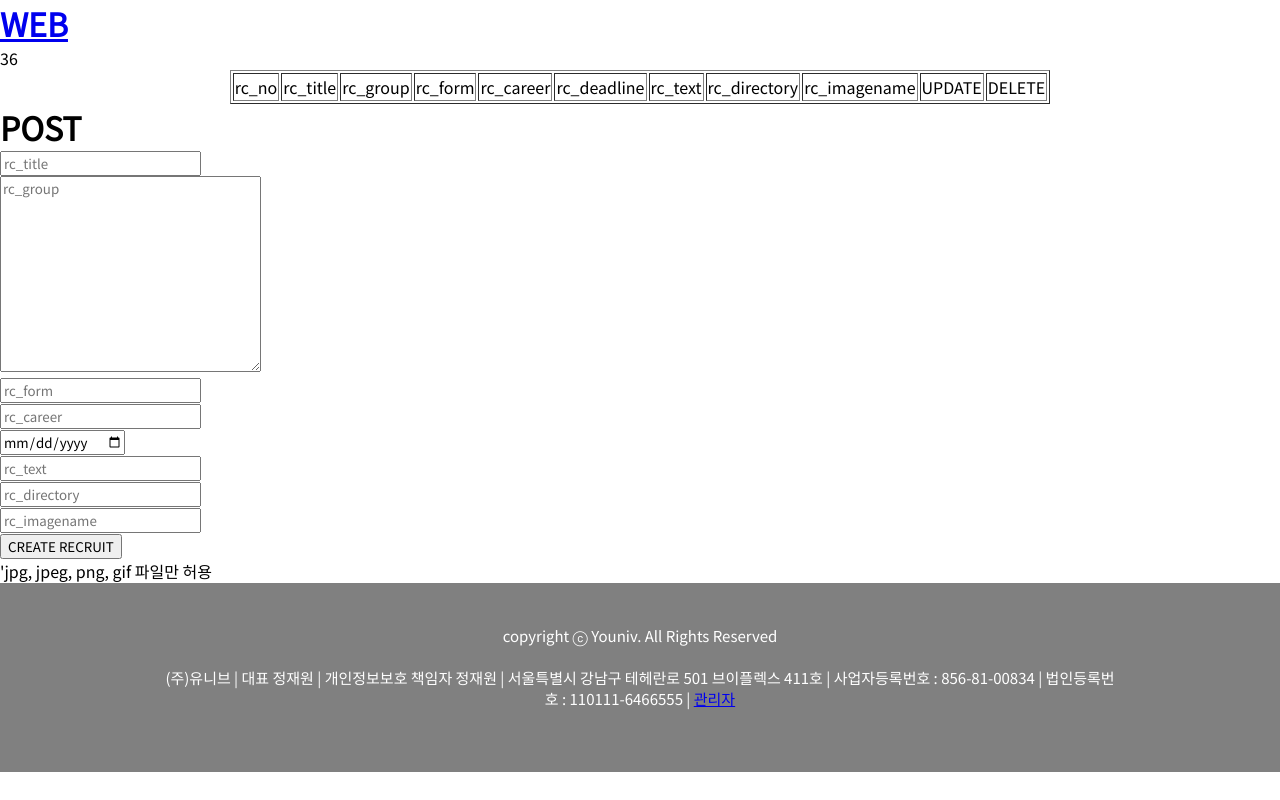
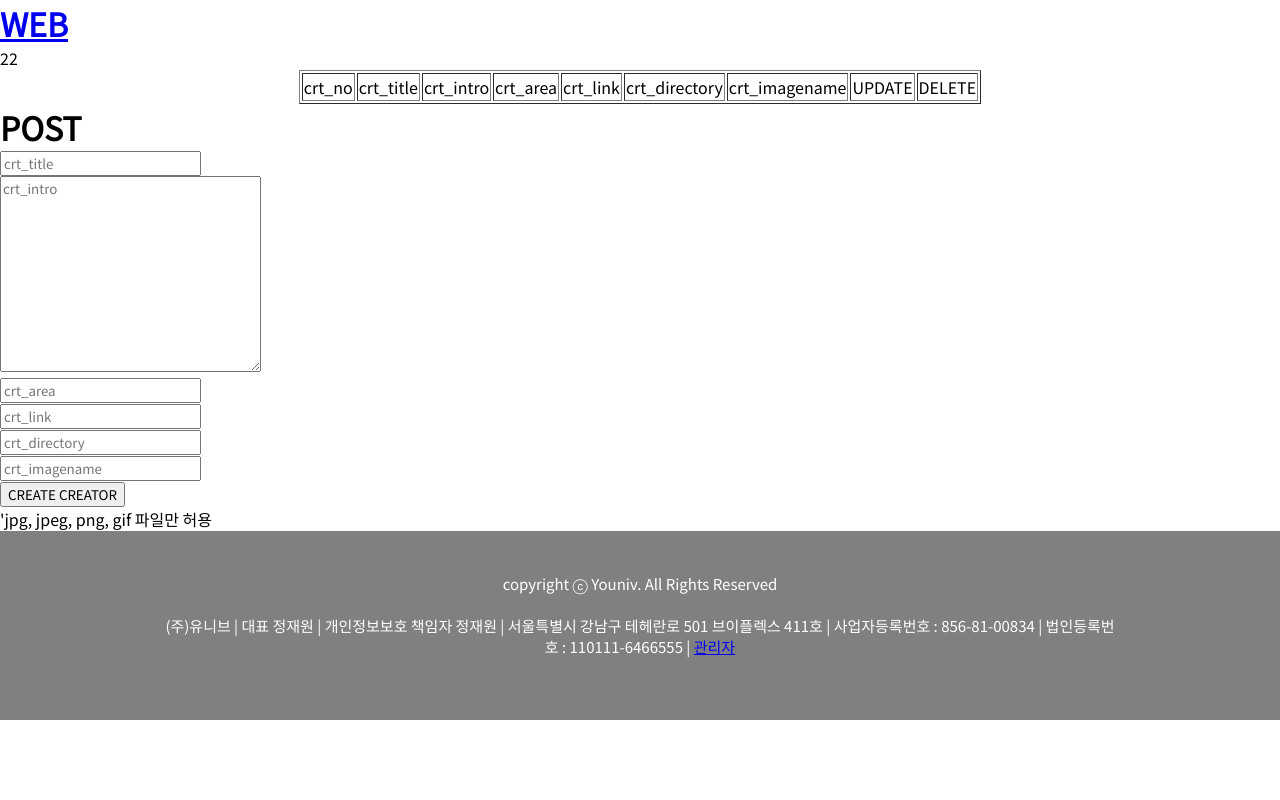
Before and after one commit to d5br5/WEB_youniv.video, a PHP site: page /adminpages/creator/admin_creator.php in a window 1280 px wide. Run offline with PHP 8.4, Linux system fonts and the light colour scheme; data that the repository does not hold is empty; some libraries are stand-ins or nearby versions.

Commit message:
게시판 연동

```diff
--- a/adminpages/creator/admin_creator.php
+++ b/adminpages/creator/admin_creator.php
@@ -1,54 +1,48 @@
 <?php
     require("../../setting/admin_info.php");
     include("../../setting/dbconn.php");
-
-
   ?>
 
 
     <?php require("../../view/top.php");?>
 
-    <a href="admin_recruit.php">
+    <a href="admin_creator.php">
         <h1>WEB</h1>
     </a>
-<?php  echo "36";?>
+<?php  echo "22";?>
     <table border="1">
         <tr>
-            <td>rc_no</td><td>rc_title</td><td>rc_group</td><td>rc_form</td><td>rc_career</td>
-            <td>rc_deadline</td><td>rc_text</td><td>rc_directory</td><td>rc_imagename</td><td>UPDATE</td><td>DELETE</td>
+            <td>crt_no</td><td>crt_title</td><td>crt_intro</td><td>crt_area</td><td>crt_link</td>
+            <td>crt_directory</td><td>crt_imagename</td><td>UPDATE</td><td>DELETE</td>
         </tr>
         <?php
-            $sql='select * from recruit order by rc_no desc;';
+            $sql='select * from creator order by crt_no desc;';
             $result= mysqli_query($conn, $sql);
 
 //$row에는 DB테이블에 저장된 정보가 한줄씩 배열
 
         while($row=mysqli_fetch_array($result)){
-            $filtered=array('rc_no'=>htmlspecialchars($row['rc_no']),
-                           'rc_title'=>htmlspecialchars($row['rc_title']),
-                           'rc_group'=>htmlspecialchars($row['rc_group']),
-                           'rc_form'=>htmlspecialchars($row['rc_form']),
-                           'rc_career'=>htmlspecialchars($row['rc_career']),
-                           'rc_deadline'=>htmlspecialchars($row['rc_deadline']),
-                           'rc_text'=>htmlspecialchars($row['rc_text']),
-                           'rc_directory'=>htmlspecialchars($row['rc_directory']),
-                           'rc_imagename'=>htmlspecialchars($row['rc_imagename']),
+            $filtered=array('crt_no'=>htmlspecialchars($row['crt_no']),
+                           'crt_title'=>htmlspecialchars($row['crt_title']),
+                           'crt_intro'=>htmlspecialchars($row['crt_intro']),
+                           'crt_area'=>htmlspecialchars($row['crt_area']),
+                           'crt_link'=>htmlspecialchars($row['crt_link']),
+                           'crt_directory'=>htmlspecialchars($row['crt_directory']),
+                           'crt_imagename'=>htmlspecialchars($row['crt_imagename']),
                          )
             ?>
             <tr>
-                <td><?=$filtered['rc_no']?></td>
-                <td><?=$filtered['rc_title']?></td>
-                <td><?=$filtered['rc_group']?></td>
-                <td><?=$filtered['rc_form']?></td>
-                <td><?=$filtered['rc_career']?></td>
-                <td><?=$filtered['rc_deadline']?></td>
-                <td><?=$filtered['rc_text']?></td>
-                <td><?=$filtered['rc_directory']?></td>
-                <td><?=$filtered['rc_imagename']?></td>
-                <td><a href="author.php?rc_no=<?=$filtered['rc_no']?>">UPDATE</a></td>
+                <td><?=$filtered['crt_no']?></td>
+                <td><?=$filtered['crt_title']?></td>
+                <td><?=$filtered['crt_intro']?></td>
+                <td><?=$filtered['crt_area']?></td>
+                <td><?=$filtered['crt_link']?></td>
+                <td><?=$filtered['crt_directory']?></td>
+                <td><?=$filtered['crt_imagename']?></td>
+                <td><a href="admin_creator_process_update.php?crt_no=<?=$filtered['crt_no']?>">UPDATE</a></td>
                 <td>
-                    <form action="admin_recruit_process_delete.php" method="post" onsubmit="if(!confirm('sure?')){return false;}">
-                        <input type="hidden" name="rc_no" value="<?=$filtered['rc_no']?>">
+                    <form action="admin_creator_process_delete.php" method="post" onsubmit="if(!confirm('sure?')){return false;}">
+                        <input type="hidden" name="crt_no" value="<?=$filtered['crt_no']?>">
                         <input type="submit" value="DELETE">
                     </form>
                 </td>
@@ -59,46 +53,42 @@
     </table>
     <?php
 
-$escaped=array('rc_title'=>'','rc_group'=>'','rc_form'=>'','rc_career'=>'','rc_deadline'=>'','rc_text'=>'','rc_directory'=>'','rc_imagename'=>'');
-$button='CREATE RECRUIT';
-$form_action='admin_recruit_process_create.php';
+$escaped=array('crt_title'=>'','crt_intro'=>'','crt_area'=>'','crt_link'=>'','crt_directory'=>'','crt_imagename'=>'');
+$button='CREATE CREATOR';
+$form_action='admin_creator_process_create.php';
 $form_id='';
 
-if(isset($_GET['rc_no'])){
-    $filtered_id=mysqli_real_escape_string($conn, $_GET['rc_no']);
+if(isset($_GET['crt_no'])){
+    $filtered_id=mysqli_real_escape_string($conn, $_GET['crt_no']);
     settype($filtered_id,'integer');
-    $sql="select * from recruit where rc_no={$filtered_id}";
+    $sql="select * from creator where crt_no={$filtered_id}";
     $result= mysqli_query($conn, $sql);
 
     $row=mysqli_fetch_array($result);
-    $escaped['rc_title']=htmlspecialchars($row['rc_title']);
-    $escaped['rc_group']=htmlspecialchars($row['rc_group']);
-    $escaped['rc_form']=htmlspecialchars($row['rc_form']);
-    $escaped['rc_career']=htmlspecialchars($row['rc_career']);
-    $escaped['rc_deadline']=htmlspecialchars($row['rc_deadline']);
-    $escaped['rc_text']=htmlspecialchars($row['rc_text']);
-    $escaped['rc_directory']=htmlspecialchars($row['rc_directory']);
-    $escaped['rc_imagename']=htmlspecialchars($row['rc_imagename']);
+    $escaped['crt_title']=htmlspecialchars($row['crt_title']);
+    $escaped['crt_intro']=htmlspecialchars($row['crt_intro']);
+    $escaped['crt_area']=htmlspecialchars($row['crt_area']);
+    $escaped['crt_link']=htmlspecialchars($row['crt_link']);
+    $escaped['crt_directory']=htmlspecialchars($row['crt_directory']);
+    $escaped['crt_imagename']=htmlspecialchars($row['crt_imagename']);
 
 
 
-    $button='UPDATE RECRUIT';
-    $form_action='admin_recruit_process_update.php';
-    $form_id='<input type="hidden" name="rc_no" value="'.$_GET['rc_no'].'">';
+    $button='UPDATE CREATOR';
+    $form_action='admin_creator_process_update.php';
+    $form_id='<input type="hidden" name="crt_no" value="'.$_GET['crt_no'].'">';
 }
 ?>
 
     <h1>POST</h1>
    <form action="<?=$form_action?>" enctype="multipart/form-data" method="post">
         <?=$form_id?>
-       <p><input type="text" name="rc_title" placeholder="rc_title" value="<?=$escaped['rc_title']?>"></p>
-       <p><textarea name="rc_group" cols="30" rows="10" placeholder="rc_group"><?=$escaped['rc_group']?></textarea></p>
-       <p><input type="text" name="rc_form" placeholder="rc_form" value="<?=$escaped['rc_form']?>"></p>
-       <p><input type="text" name="rc_career" placeholder="rc_career" value="<?=$escaped['rc_career']?>"></p>
-       <p><input type="date" name="rc_deadline" value="<?=$escaped['rc_deadline']?>"></p>
-       <p><input type="text" name="rc_text" placeholder="rc_text" value="<?=$escaped['rc_text']?>"></p>
-       <p><input type="text" name="rc_directory" placeholder="rc_directory" value="<?=$escaped['rc_directory']?>"></p>
-       <p><input type="text" name="rc_imagename" placeholder="rc_imagename" value="<?=$escaped['rc_imagename']?>"></p>
+       <p><input type="text" name="crt_title" placeholder="crt_title" value="<?=$escaped['crt_title']?>"></p>
+       <p><textarea name="crt_intro" cols="30" rows="10" placeholder="crt_intro"><?=$escaped['crt_intro']?></textarea></p>
+       <p><input type="text" name="crt_area" placeholder="crt_area" value="<?=$escaped['crt_area']?>"></p>
+       <p><input type="text" name="crt_link" placeholder="crt_link" value="<?=$escaped['crt_link']?>"></p>
+       <p><input type="text" name="crt_directory" placeholder="crt_directory" value="<?=$escaped['crt_directory']?>"></p>
+       <p><input type="text" name="crt_imagename" placeholder="crt_imagename" value="<?=$escaped['crt_imagename']?>"></p>
       <?php //<input type="file" name="myfile"> ?>
         <p><input type="submit" value="<?=$button?>"></p>
    </form>
--- a/adminpages/recruit/admin_recruit.php
+++ b/adminpages/recruit/admin_recruit.php
@@ -1,8 +1,6 @@
 <?php
     require("../../setting/admin_info.php");
     include("../../setting/dbconn.php");
-
-
   ?>
 
 
@@ -45,7 +43,7 @@
                 <td><?=$filtered['rc_text']?></td>
                 <td><?=$filtered['rc_directory']?></td>
                 <td><?=$filtered['rc_imagename']?></td>
-                <td><a href="author.php?rc_no=<?=$filtered['rc_no']?>">UPDATE</a></td>
+                <td><a href="admin_recruit_process_update.php?rc_no=<?=$filtered['rc_no']?>">UPDATE</a></td>
                 <td>
                     <form action="admin_recruit_process_delete.php" method="post" onsubmit="if(!confirm('sure?')){return false;}">
                         <input type="hidden" name="rc_no" value="<?=$filtered['rc_no']?>">
--- a/setting/admin_info.php
+++ b/setting/admin_info.php
@@ -2,15 +2,24 @@
   $mysql_host="localhost";
 
  //$mysql_user="d5br5test";
+ //서버
+
   $mysql_user="root";
+  //집, 회사
+
   //$mysql_password="ehgudtest9838!";
+  //서버
+
   //$mysql_db="d5br5test";
-  //$mysql_password="1577283114k";
-  $mysql_password="650823k";
+  //서버
+  $mysql_password="1577283114k";
+  //$mysql_password="650823k";
+  //집
   $mysql_db="homepage";
+  //집, 회사
   //$mysql_db="youniv";
+  //서버
   //$mysql_user="d5br5test";
+  //서버
 
-
-  //$folder="ehgud456456";
 ?>
```
Also changed, not shown: recruit.php (+5 -12 lines), recruit_page.php (added, +63 -0 lines).
